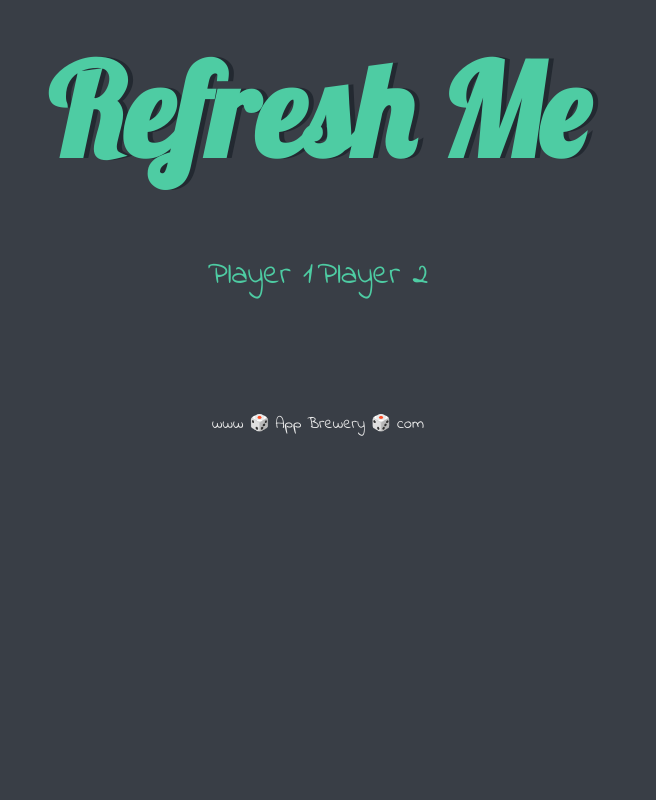
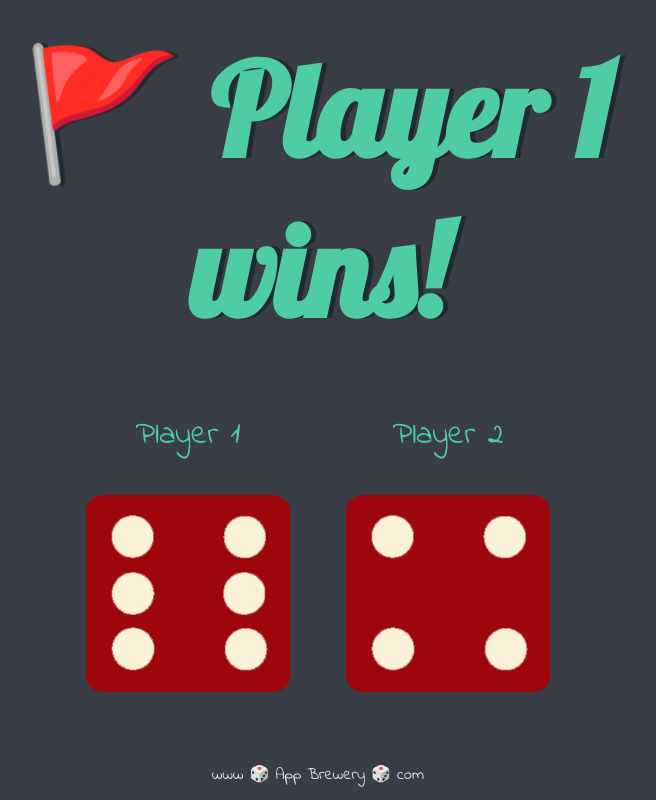
Before and after one commit to Mike600Isaac/dice_project, a plain HTML site: page Dicee+Challenge+-+Starting+Files/dicee.html in a window 1280 px wide. Shown: the whole page, without its empty margins (322-978 px from the left). Drawn offline with Linux system fonts and the light colour scheme.

Commit message:
final commit of dice project

```diff
--- a/Dicee+Challenge+-+Starting+Files/dicee.html
+++ b/Dicee+Challenge+-+Starting+Files/dicee.html
@@ -15,15 +15,16 @@
 
       <div class="dice">
         <p>Player 1</p>
-        <img class="img1" src="" />
+        <img class="img1" src="./images/dice4.png" />
       </div>
 
       <div class="dice">
         <p>Player 2</p>
-        <img class="img2" src="" />
+        <img class="img2" src="./images/dice5.png" />
       </div>
     </div>
 
     <footer>www 🎲 App Brewery 🎲 com</footer>
+    <script src="./index.js"></script>
   </body>
 </html>
--- /dev/null
+++ b/Dicee+Challenge+-+Starting+Files/index.js
@@ -0,0 +1,21 @@
+// scripting of random numbers
+var randPic1 = Math.floor(Math.random() * 6) + 1;
+var randPic2 = Math.floor(Math.random() * 6) + 1;
+
+//selected each pics and assign them randomly
+var dice1 = document.querySelector(".img1").setAttribute("src", "./images/dice" + randPic1 + ".png")
+var dice2 = document.querySelector(".img2").setAttribute("src", "./images/dice" + randPic2 + ".png")
+
+
+if (randPic1 > randPic2) {
+    document.querySelector("h1").innerHTML = "🚩 Player 1 wins!";
+}
+else if (randPic1 < randPic2) {
+    document.querySelector("h1").textContent = "🚩 Player 2 wins!";
+} else {
+    document.querySelector("h1").textContent = "draws!";
+}
+
+
+
+// alert("page is loading.............");
```
